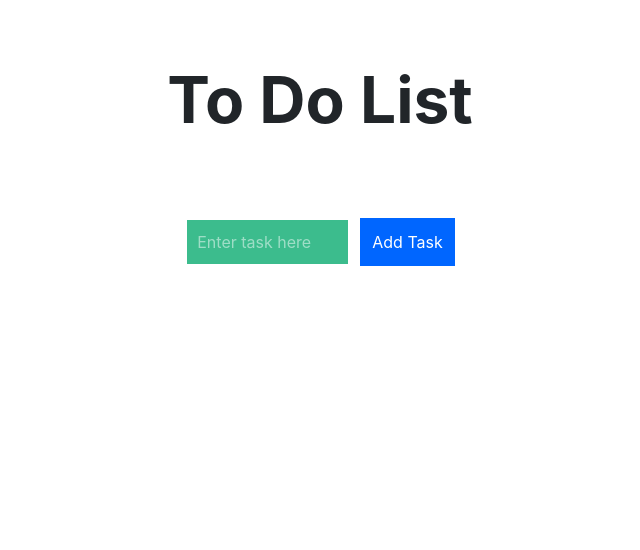
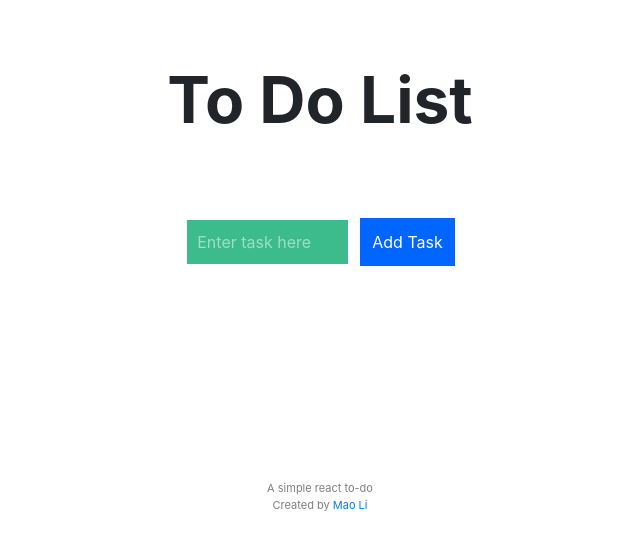
Before and after one commit to maoli131/Todo, a React (Create React App) app: page / in a window 1280 px wide. Shown: the top 550 px of the page, without its empty margins (320-960 px from the left). Built offline with nearby package versions, Linux system fonts and the light colour scheme.

Commit message:
hide the placeholder on click, css solution

```diff
--- a/src/App.js
+++ b/src/App.js
@@ -60,6 +60,10 @@ class App extends Component {
                     entries={this.state.items}
                     deleteItem={this.deleteItem}
                 />
+                <footer class="info">
+                    <p>A simple react to-do <br/>
+                    Created by <a href="https://www.li-mao.net">Mao Li</a></p>
+		        </footer>
             </div>
         );
     }
--- a/src/TodoList.js
+++ b/src/TodoList.js
@@ -16,6 +16,8 @@ class TodoList extends Component {
                     <form onSubmit={this.props.addItem}>
                         <input
                             placeholder="Enter task here"
+                            onfocus="this.placeholder = ''"
+                            onblur="this.placeholder = 'Enter task here'"
                             ref={this.props.inputElement}
                             value={this.props.currentItem.text}
                             onChange={this.props.handleInput}
--- a/src/index.css
+++ b/src/index.css
@@ -34,6 +34,10 @@ body {
 .todoListMain .enterTask input::placeholder {
   color: white;
   opacity: 0.5;
+}
+
+.todoListMain .enterTask input:focus::-webkit-input-placeholder {
+  color: transparent;
 }
 
 .todoListMain .enterTask button {
@@ -89,3 +93,9 @@ ul.theList {
   background-color: pink;
   cursor: pointer;
 }
+
+.info {
+  margin-top: 180px;
+  font-size: 11px;
+  color: rgba(0, 0, 0, 0.5);
+}
```
